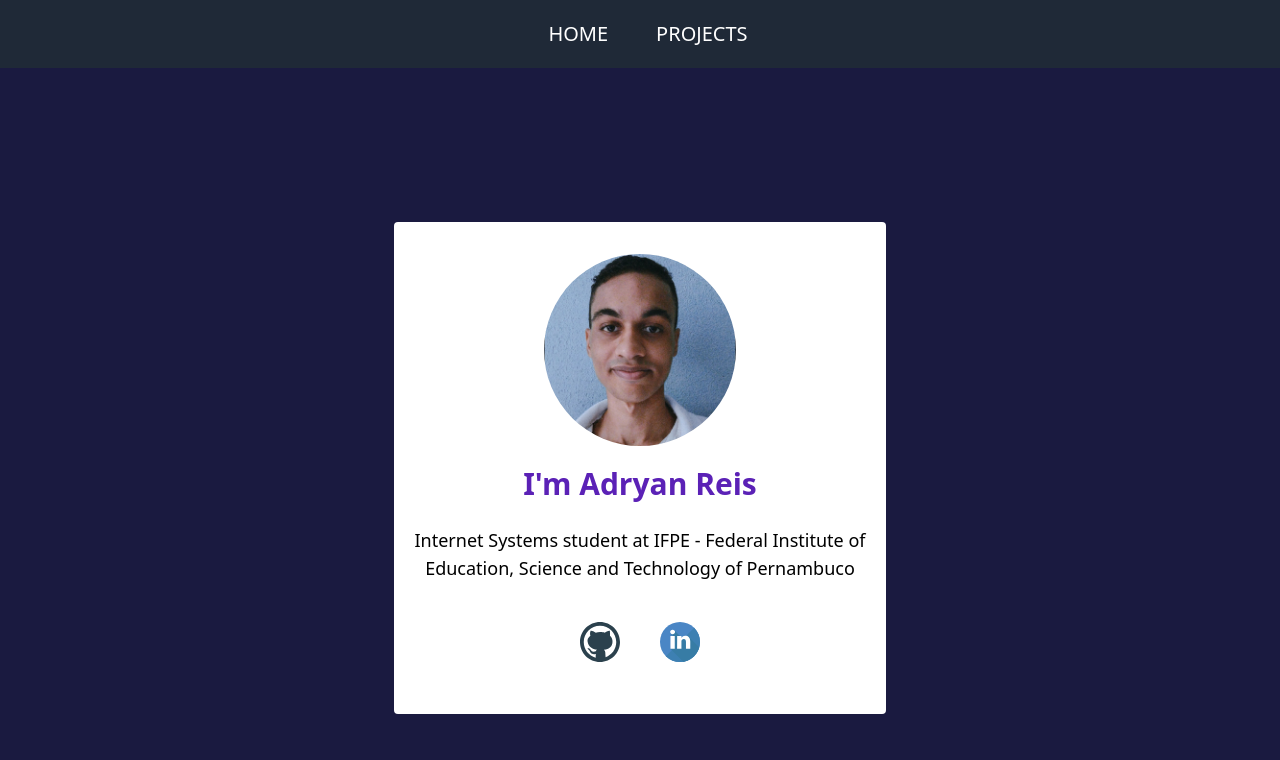
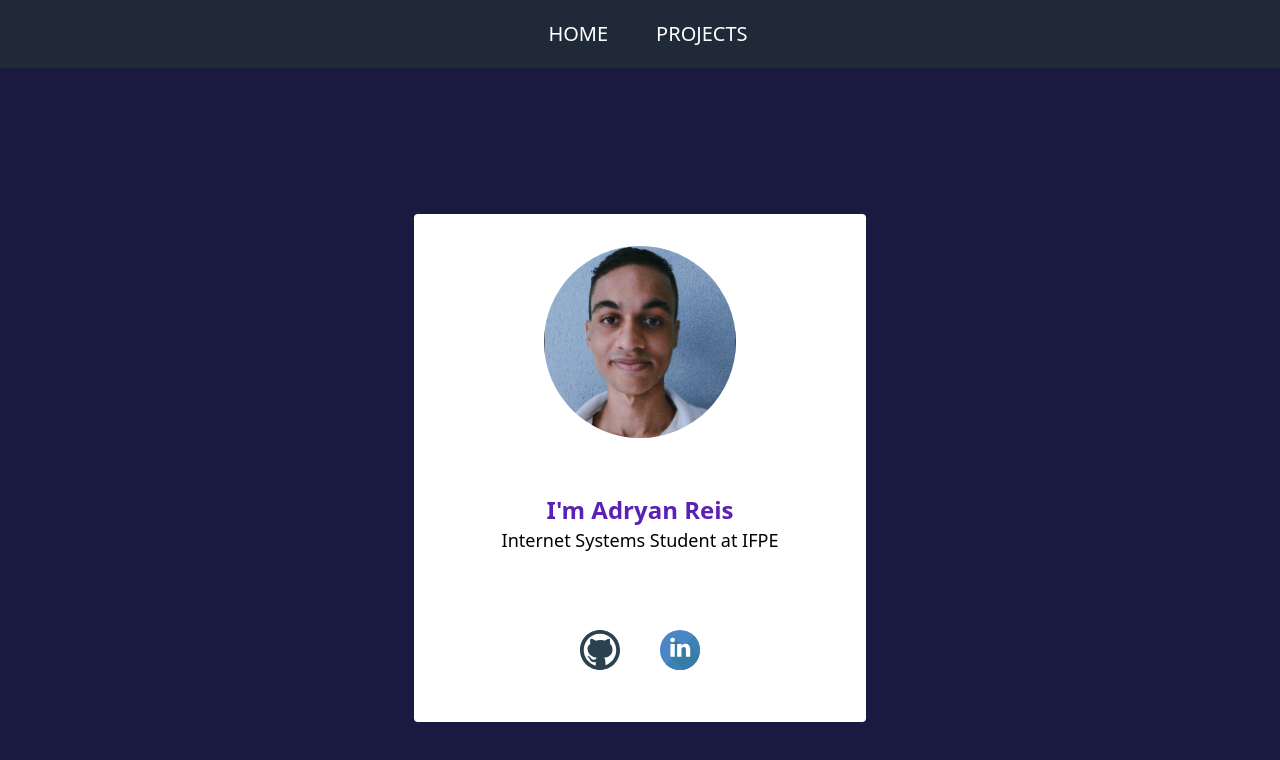
Before and after one commit to Nasc1mento/my-portfolio, a React (Vite) app: page / in a window 1280 px wide. Shown: the top 760 px of the page. Built offline with nearby package versions, Linux system fonts and the light colour scheme.

Commit message:
editing home

```diff
--- a/src/components/Home/TextPage.tsx
+++ b/src/components/Home/TextPage.tsx
@@ -12,10 +12,9 @@ export default class TextPage extends Component {
               <div className='flex justify-center'>
                 <img className='rounded-full w-48 h-48' src={adryanIcon} />
               </div>
-            <div className='m-5'>
-                <h1 className="text-3xl text-violet-800 font-bold">I'm Adryan Reis</h1>
-                <br />
-                <h2 className='text-lg'>Internet Systems student at IFPE -  Federal Institute of <br /> Education, Science and Technology of Pernambuco</h2>
+            <div className='m-12 px-10 py-2'>
+                <h1 className="text-2xl text-violet-800 font-bold">I'm Adryan Reis</h1>
+                <h2 className='text-lg'>Internet Systems Student at IFPE</h2>
             </div>
               <div className='flex justify-center item'>
                 <a href="https://github.com/Nasc1mento/" target="_blank"><img className="w-10 h-10 m-5" src={githubIcon}/></a>
--- a/src/components/Projects/List.tsx
+++ b/src/components/Projects/List.tsx
@@ -68,7 +68,7 @@ export default class List extends Component {
         <div className='justify-center items-start m-5 text-center'>
             <div className='bg-white rounded py-8'>
                 <h3 className='text-xl text-violet-800 font-bold'>More</h3>
-                <h4 className='text-lg font-bold text-black'>...</h4>
+                <h4 className='text-lg font-bold text-black'>:)</h4>
                 <div className='flex space-x-2 justify-center m-5'>
                     <button className='bg-blue-500 hover:bg-blue-700 text-white font-bold py-2 px-4 rounded duration-500'>
                         <a href="https://github.com/Nasc1mento" target="_blank">My repo</a>
```
